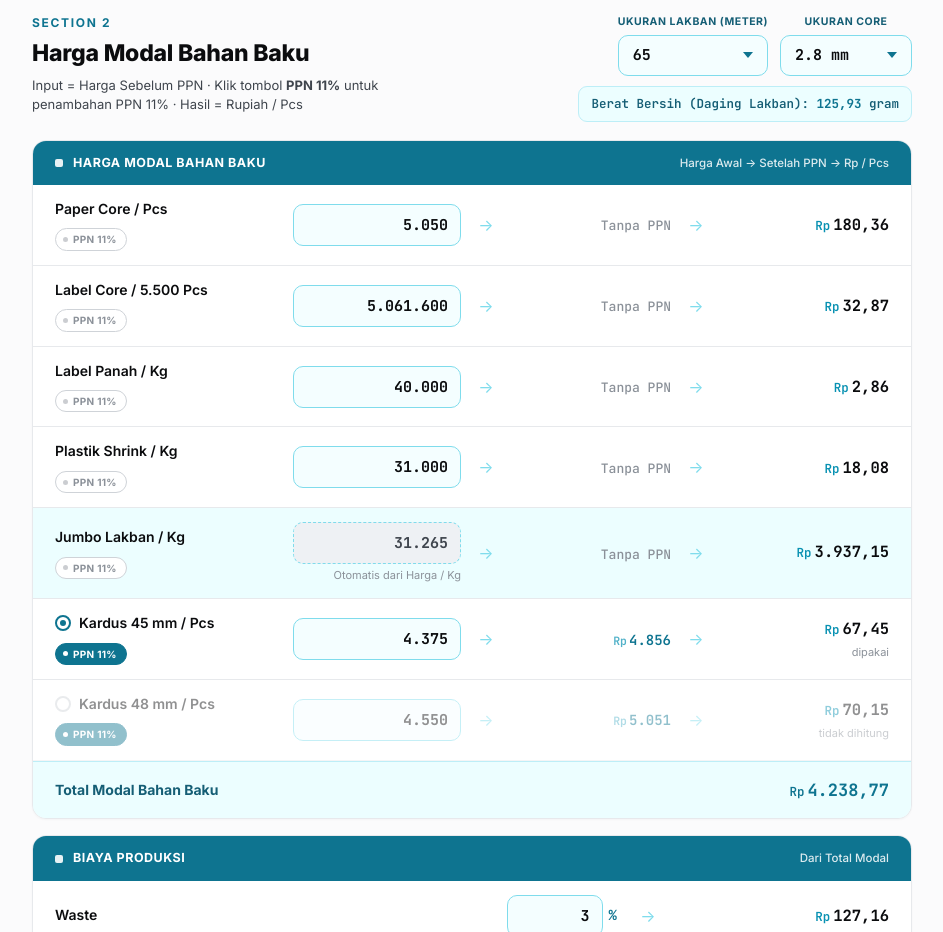
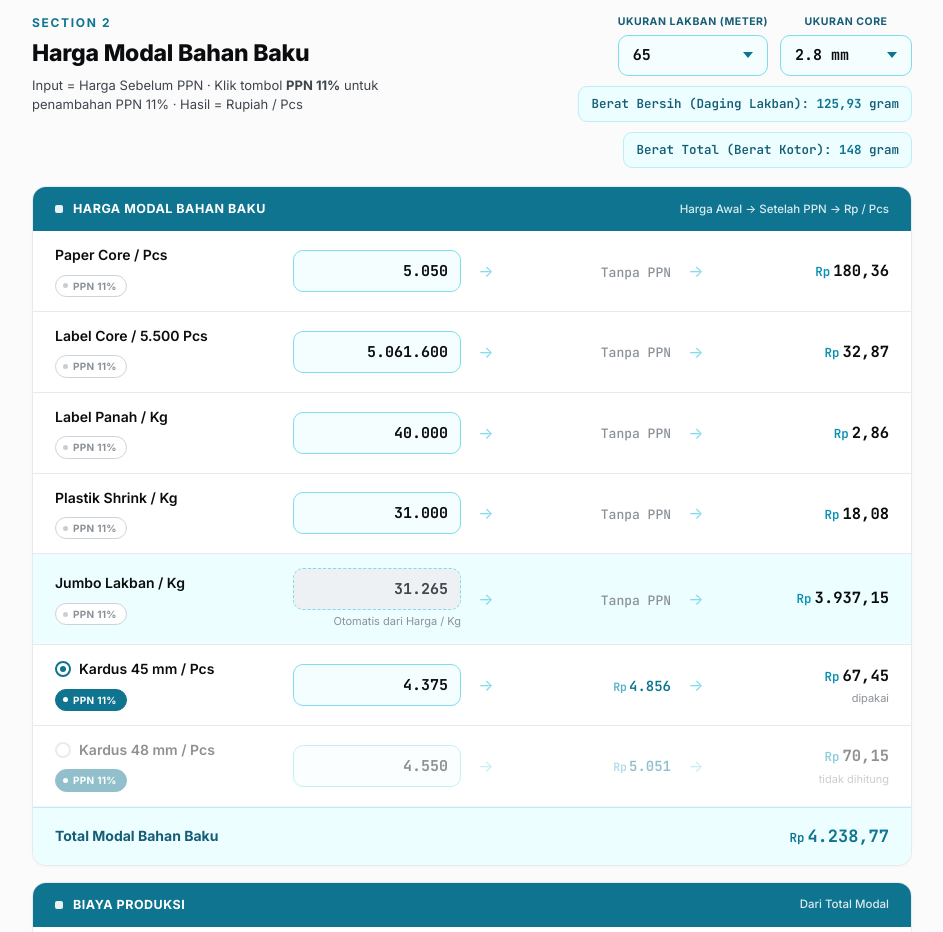
Before and after one commit to nychomutiara88/Kalkulator-Lakban, a plain HTML site: page index.html in a window 1280 px wide. Shown: the part 1620-2552 px from the top of the page, without its empty margins (168-1111 px from the left). Drawn offline with Linux system fonts and the light colour scheme; no server answers.

Commit message:
Update index.html

```diff
--- a/index.html
+++ b/index.html
@@ -364,6 +364,7 @@
           </label>
         </div>
         <div class="bb-readout">Berat Bersih (Daging Lakban): <b id="out-bb">0</b> gram</div>
+        <div class="bb-readout">Berat Total (Berat Kotor): <b id="out-bk">0</b> gram</div>
       </div>
     </div>
 
@@ -660,8 +661,10 @@ function recompute(){
   const rJumbo   = perGram(hargaKg  * ppnMul(s.ppn.jumbo)) * bb;
   const rKardus45= (s.kardus45      * ppnMul(s.ppn.kardus45)) / 72;
   const rKardus48= (s.kardus48      * ppnMul(s.ppn.kardus48)) / 72;
+  const beratKotor = (2 * s.meter) + 18;
 
   document.getElementById('out-bb').textContent = fmtRp2(bb);
+  document.getElementById('out-bk').textContent = fmtInt(beratKotor);
   setOut2('out2-paperCore', rPaper);
   setOut2('out2-labelCore', rLabelC);
   setOut2('out2-labelPanah', rLabelP);
```
